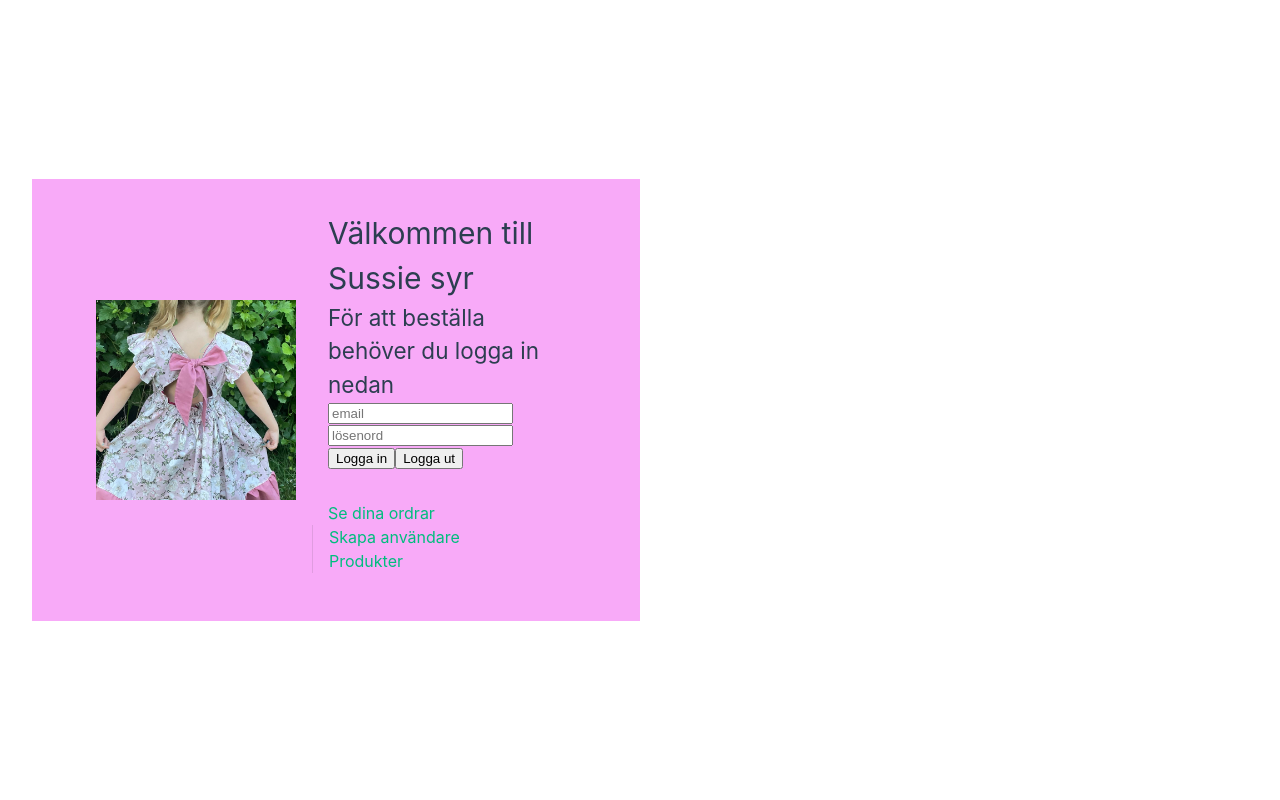
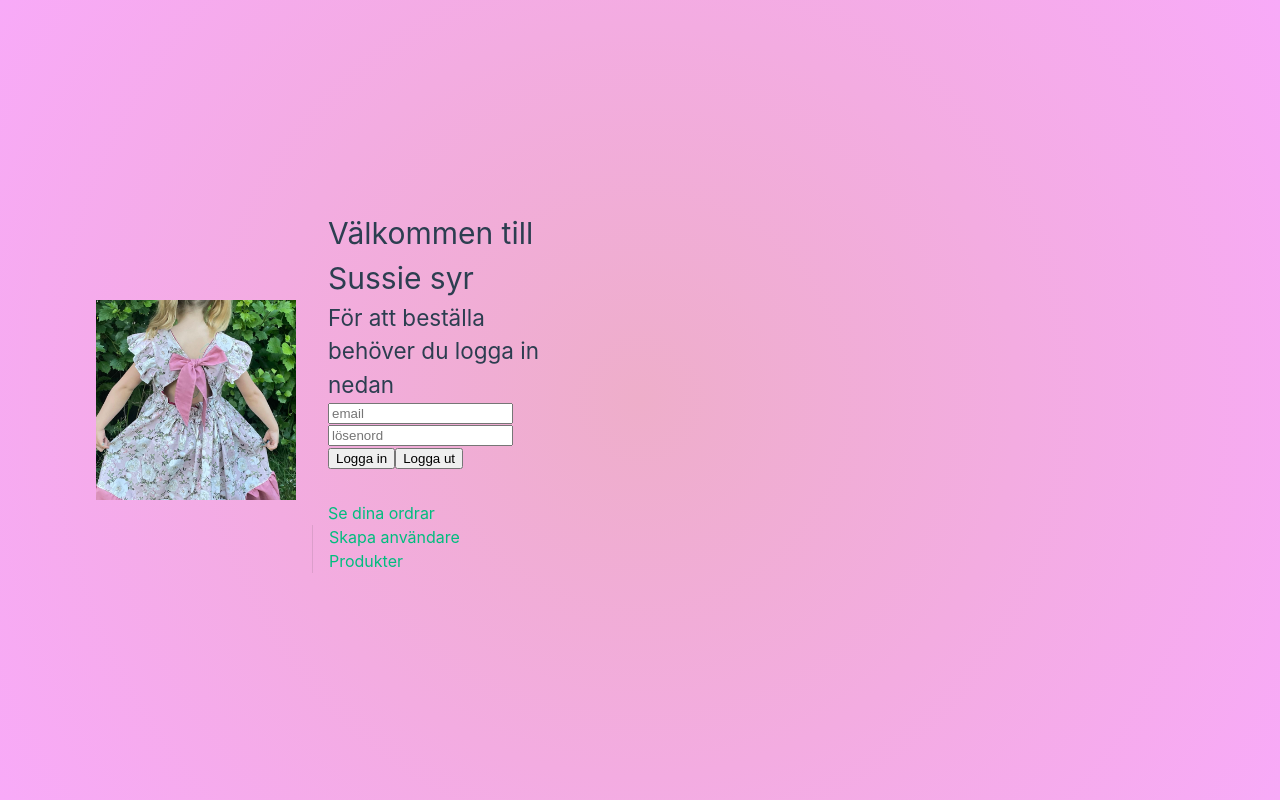
Before and after one commit to plugga-tech/express-api-webshop-js-arnetzlinder, a Vue app in the folder frontend/: page / in a window 1280 px wide. Built offline with nearby package versions, Linux system fonts and the light colour scheme; no server answers.

Commit message:
add some product changes

```diff
--- a/frontend/src/App.vue
+++ b/frontend/src/App.vue
@@ -40,7 +40,6 @@ import DressPicture from '../public/images/girldress.jpeg'
 header {
   line-height: 1.5;
   max-height: 100vh;
-  background-color: rgb(248, 170, 248);
   padding: 2rem;
 }
 
--- a/frontend/src/assets/base.css
+++ b/frontend/src/assets/base.css
@@ -71,4 +71,6 @@ body {
   text-rendering: optimizeLegibility;
   -webkit-font-smoothing: antialiased;
   -moz-osx-font-smoothing: grayscale;
+  background: rgb(238,174,202);
+  background: radial-gradient(circle, rgba(238,174,202,1) 0%, rgba(248,170,248,1) 100%);
 }
--- a/frontend/src/components/ProductShow.vue
+++ b/frontend/src/components/ProductShow.vue
@@ -22,6 +22,7 @@ export default {
         <p v-html="productData.price" class="product-price"></p>
         <p class="description"> Lagersaldo</p>
         <p v-html="productData.lager" class="product-lager"></p>
+        <button> Beställ</button>
     </div>
 </template>
 
--- a/frontend/src/views/OrderView.vue
+++ b/frontend/src/views/OrderView.vue
@@ -59,8 +59,5 @@ export default {
     h1 {
         margin: 2rem;
     }
-    .order-view {
-        background-color: rgb(248, 170, 248);
-    }
 
 </style>
--- a/frontend/src/views/ProductView.vue
+++ b/frontend/src/views/ProductView.vue
@@ -140,8 +140,5 @@ export default {
     h1 {
         margin: 2rem;
     }
-    .product-view {
-        background-color: rgb(248, 170, 248);
-    }
 
 </style>
```
Also changed, not shown: frontend/src/components/localStorage.vue (+38 -0 lines).
